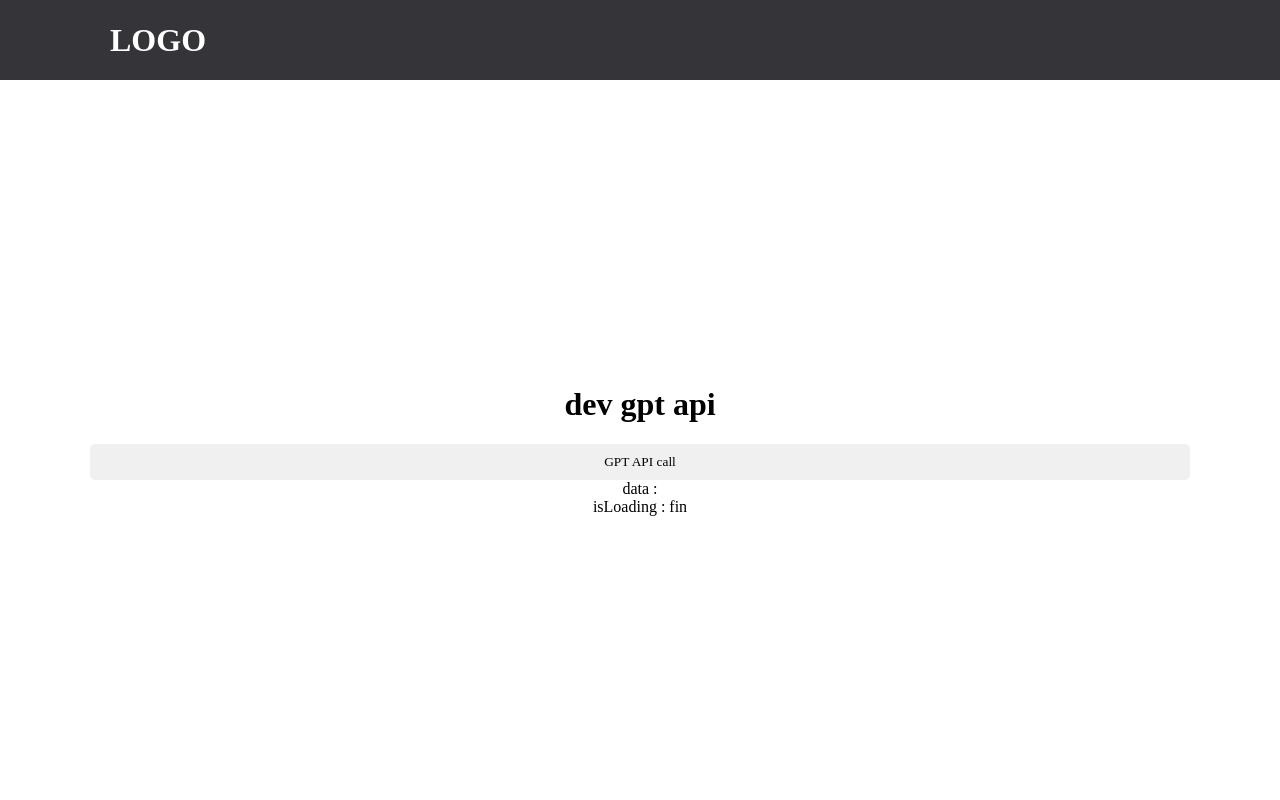
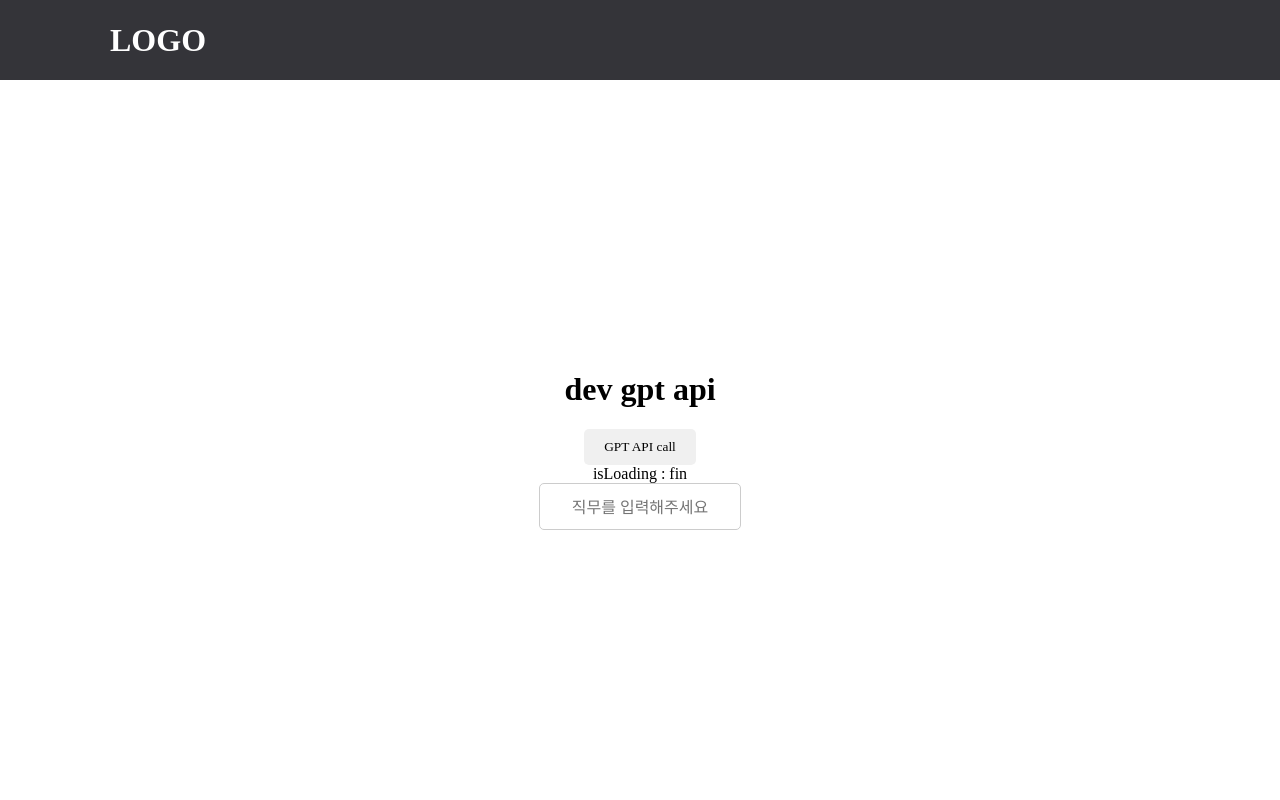
Before and after one commit to GreenBee-PFG/FrontEnd, a React (Create React App) app in the folder pfg/: page /devapi in a window 1280 px wide. Shown: the top 800 px of the page. Built offline with nearby package versions, Linux system fonts and the light colour scheme; a web font is replaced by a local one.

Commit message:
✨ 로딩 구현 및 직무 입력란 생성, api 호출 스크립트 수정

```diff
--- a/pfg/src/api/gpt.js
+++ b/pfg/src/api/gpt.js
@@ -1,24 +1,38 @@
-export const CallGPT = async () => {
-    //console.log(">>CallGPT");
-    /*
-    curl https://api.openai.com/v1/chat/completions \
-  -H "Content-Type: application/json" \
-  -H "Authorization: Bearer $OPENAI_API_KEY" \
-  -d '{
-     "model": "gpt-3.5-turbo",
-     "messages": [{"role": "user", "content": "Say this is a test!"}],
-     "temperature": 0.7
-   }'
-    */
-   const response = await fetch("https://api.openai.com/v1/chat/completions",{
+export const CallGPT = async ({ prompt }) => {
+/**
+For output, use the following JSON format:
+{
+question: [Your question should be entered here.]
+}
+
+ */
+    const messages = [
+        {
+            "role": "system",
+            "content": "You are a hiring interviewer. When a user enters a job, interview questions tailored to that job can be created. Please only ask one interview question and do not print out examples."
+        },
+        {
+            "role": "user",
+            "content": `Translate into Korean and use the output in the following JSON format:
+            {
+                response: [Your question should be entered here.]
+            }`
+        },
+        {
+            "role": "user",
+            "content": `${prompt}`
+        }
+    ];
+
+    const response = await fetch("https://api.openai.com/v1/chat/completions",{
     method:"POST",
     headers:{
         "Content-Type": "application/json",
-        "Authorization": `Bearer ${process.env.REACT_APP_CHAT_GPT_API_KEY}`,
+        "Authorization": `Bearer ${process.env.REACT_APP_CHAT_GPT_API_KEY}`
     },
     body:JSON.stringify({
         "model": "gpt-3.5-turbo",
-        "messages": [{"role": "user", "content": "Hello World!"}],
+        messages,
         "temperature": 0.7,
         "max_tokens": 1_000,
     }),
--- /dev/null
+++ b/pfg/src/component/Spinner.jsx
@@ -0,0 +1,38 @@
+import React from "react";
+import styled, { keyframes } from 'styled-components';
+import loading from "../asset/iconmonstr-loading-10-120.png"
+
+const rotate = keyframes`
+  0% {
+    transform: rotate(0deg);
+  }
+  50% {
+    transform: rotate(-180deg);
+  }
+  100% {
+    transform: rotate(-360deg);
+  }
+`
+
+const Rotate = styled.img`
+    animation: ${rotate} 4s infinite linear reverse;
+    width:80px;
+    height:80px;
+    display:block;
+    margin:0 auto;
+`
+
+
+
+
+function Spinner () {
+
+    return(
+        <>
+        <Rotate src={loading} alt="로딩중" />
+        </>
+
+    )
+}
+
+export default Spinner;
--- a/pfg/src/pages/DevApi.jsx
+++ b/pfg/src/pages/DevApi.jsx
@@ -2,22 +2,36 @@ import React, { useState } from "react";
 import styled from "styled-components";
 import { CallGPT } from "../api/gpt"
 
+import Spinner from "../component/Spinner";
 import Button from "../component/Button";
 
 const BodyContent = styled.div`
-  width: 100%;
+  width: 80%;
   display: flex;
   flex-direction: column;
+  justify-content: center;
+  align-items: center;
+`
+const Textarea = styled.textarea`
+  text-align: center;
+  width: 180px;
+  height: 25px;
+  resize: none;
+  font-size: 16px;
+  padding: 10px;
+  border: 1px solid #ccc;
+  border-radius: 5px;
 `
 
 const DevApi = () => {
     const [data, setData] = useState("");
     const [isLoading, setIsLoading] = useState(false);
+    const [content, setContent] = useState("");
 
     const handleClickAPICall = async() => {
         try {
             setIsLoading(true);
-            const message = await CallGPT();
+            const message = await CallGPT({prompt: content});
             setData(message);
         } catch (e){
             console.error(e)
@@ -26,13 +40,24 @@ const DevApi = () => {
         }
     };
 
+    const handleContentChange = (e) => {
+        setContent(e.target.value);
+      };
+
     return (
         <>
             <BodyContent>
                 <h1>dev gpt api</h1>
+
                 <Button onClick={() => handleClickAPICall()}>GPT API call</Button>
-                <div>data : {data}</div>
-                <div>isLoading : {isLoading ? "loading.." : "fin"}</div>
+                <div>{data}</div>
+                <div>isLoading : {isLoading ?  <Spinner /> : "fin"}</div>
+                <Textarea
+                    id="textarea_content"
+                    placeholder="직무를 입력해주세요"
+                    onChange={handleContentChange}
+                    value={content}
+                />
             </BodyContent>
         </>
     );
```
Also changed, not shown: pfg/src/asset/iconmonstr-loading-10-120.png (added).
